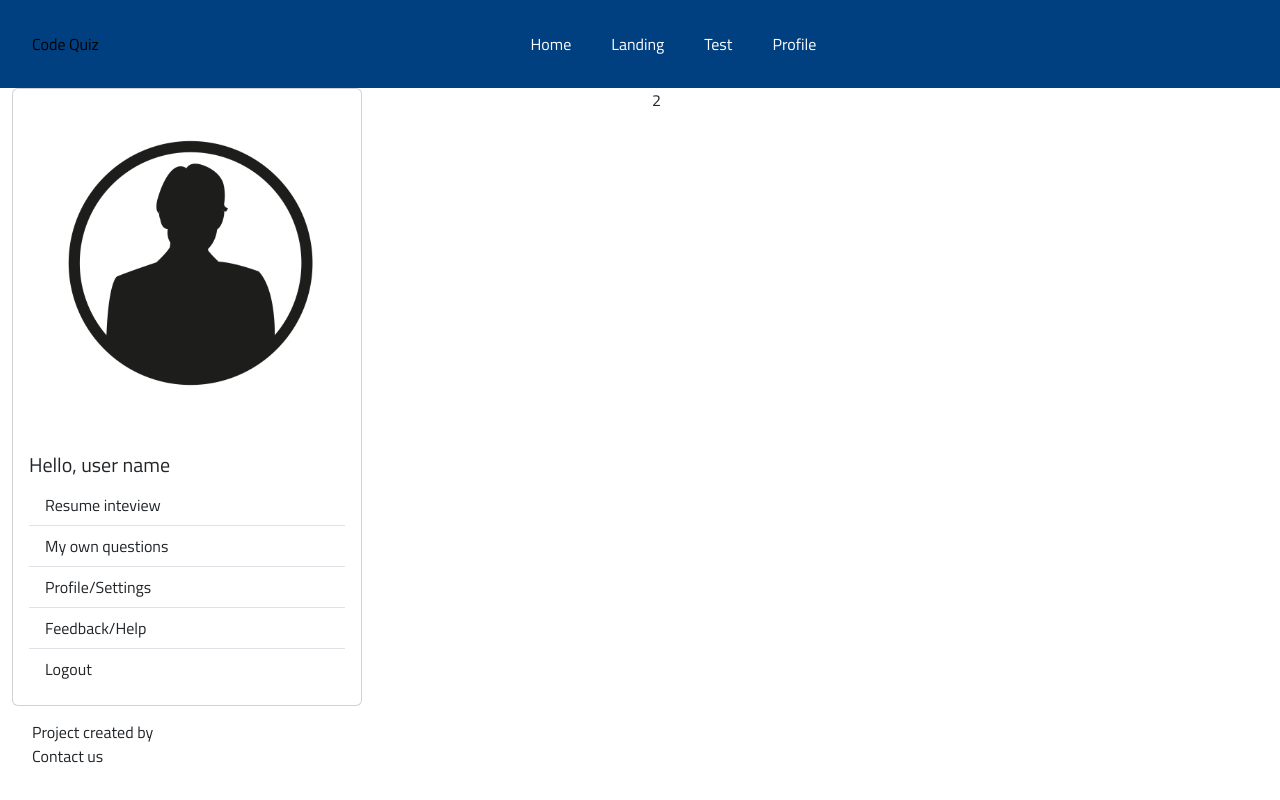
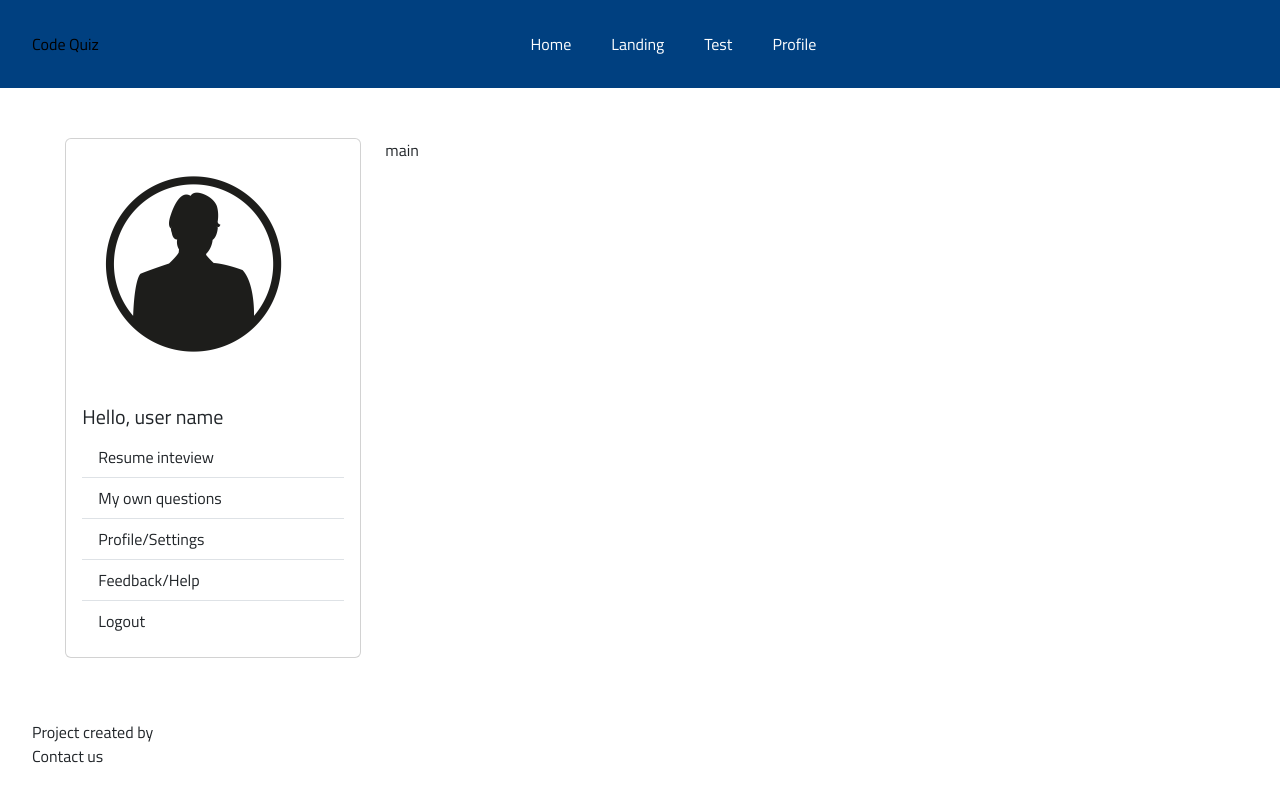
Before and after one commit to group-lab/interview-prep-app, a React (Vite) app in the folder client/: page / in a window 1280 px wide. Built offline with nearby package versions, Linux system fonts and the light colour scheme.

Commit message:
Add styling to position two collumns

```diff
--- a/client/package.json
+++ b/client/package.json
@@ -11,6 +11,7 @@
   },
   "dependencies": {
     "bootstrap": "^5.3.2",
+    "prop-types": "^15.8.1",
     "react": "^18.2.0",
     "react-bootstrap": "^2.10.1",
     "react-dom": "^18.2.0",
--- a/client/src/components/Profile/Profile.jsx
+++ b/client/src/components/Profile/Profile.jsx
@@ -1,9 +1,14 @@
 import profile from '../../assets/profile.png';
+import PropTypes from 'prop-types';
 
-const Profile = () => {
+const Profile = ({profileSize}) => {
   return (
-    <img src={profile} alt="placeholder profile" />
+    <img className={profileSize} src={profile} alt="placeholder profile" />
   )
 }
 
+Profile.propTypes = {
+  profileSize: PropTypes.string.isRequired,
+}
+
 export default Profile;
--- a/client/src/pages/Dashboard/Dashboard.jsx
+++ b/client/src/pages/Dashboard/Dashboard.jsx
@@ -8,10 +8,10 @@ import { Profile } from '../../components';
 const Dashboard = () => {
   return (
     <section className="dashboard">
-      <Row>
-        <Col>
-          <Card className='dashboard-image'>
-            <Profile />
+      <Row className='justify-content-md-center'>
+        <Col md={5} lg={3}>
+          <Card className='dashboard-card'>
+            <Profile profileSize='dashboard-image' />
             <Card.Body>
               <Card.Title>Hello, user name</Card.Title>
               <ListGroup className="list-group-flush">
@@ -24,8 +24,8 @@ const Dashboard = () => {
             </Card.Body>
           </Card>
         </Col>
-        <Col>
-          2
+        <Col md={7} lg={8}>
+          main
         </Col>
       </Row>
     </section>
--- a/client/src/pages/Dashboard/_dashboard.scss
+++ b/client/src/pages/Dashboard/_dashboard.scss
@@ -1,6 +1,6 @@
 .dashboard {
 
-  &-image {
-    max-width: 350px;
+   &-image {
+    max-width: 250px;
   }
 }
--- a/client/src/pages/utils/_sharedLayout.scss
+++ b/client/src/pages/utils/_sharedLayout.scss
@@ -1,4 +1,4 @@
 .content {
 
-
+    padding-top: 50px;
 }
```
Also changed, not shown: 1 other file (tests, documents, lock files or other folders).
